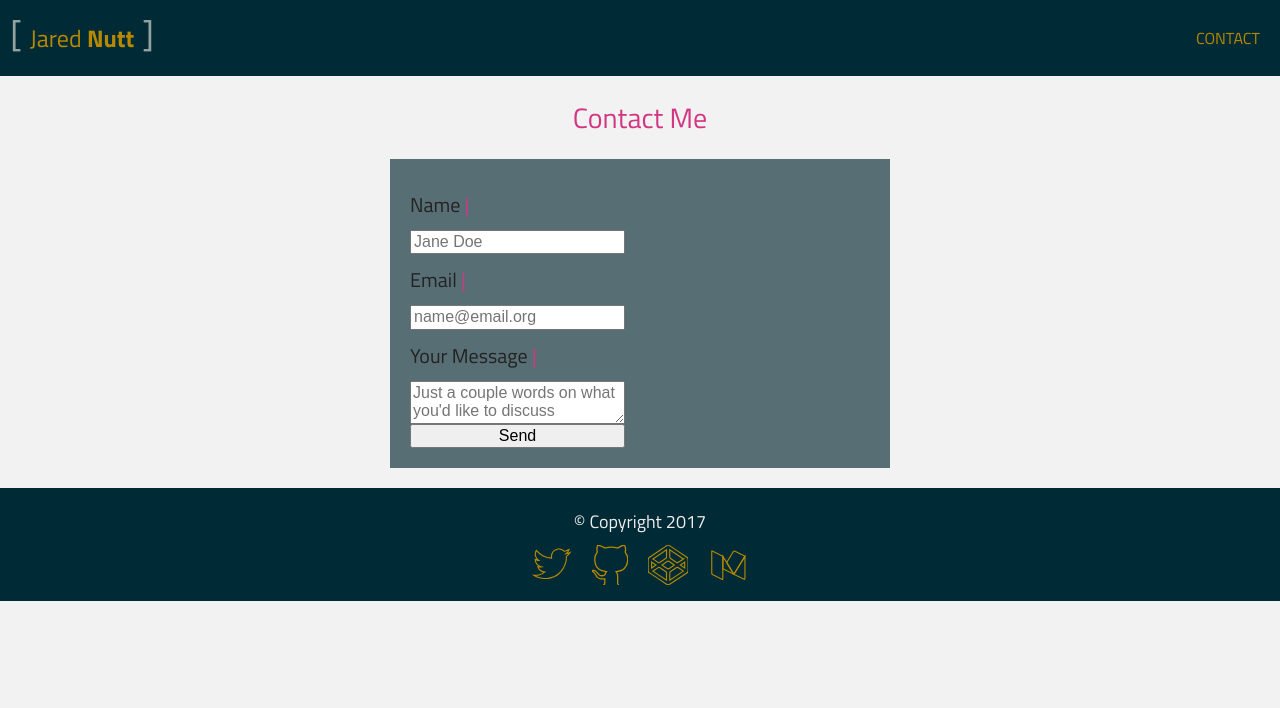
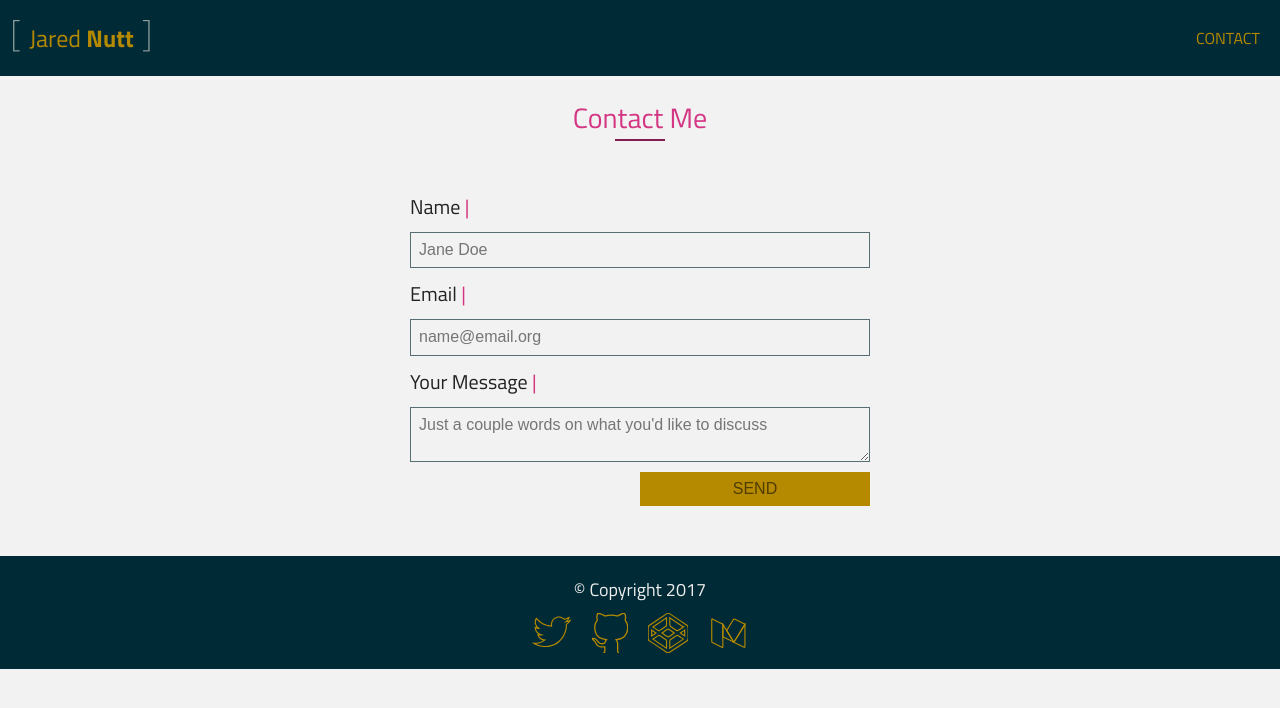
Before and after one commit to DarthOstrich/darthostrich.github.io, a Jekyll site: the page built from contact.html, in a window 1280 px wide. Shown: the top 708 px of the page. Built offline with Jekyll 4.4.1, drawn with Linux system fonts in a browser that asks for light colours.

Commit message:
updated form field

```diff
--- a/_sass/base/_typography.scss
+++ b/_sass/base/_typography.scss
@@ -92,8 +92,7 @@ p {
 }
 
 blockquote {
-  font-family: 'Oswald', sans-serif;
-  font-weight: 300;
+  font-weight: 200;
   font-size: 4rem;
   padding: 4rem;
 }
--- a/_sass/components/_form.scss
+++ b/_sass/components/_form.scss
@@ -5,17 +5,38 @@
     margin: 2rem auto;
     justify-content: center;
     align-content: space-between;
-    background: $bg-color-dark;
+    // background: $mid-grey;
     padding: 2rem;
 }
 .form__label {
     @extend h3;
     font-size: 2rem;
 }
-.form__input--text{
-
+.form__input {
+    padding: .5em;
+    // background: $mid-grey;
+    background: $bg-color-light;
+    border:  solid 1px $bg-color-dark;
+    width: 100%;
 }
-
-.form__input {
-
+.form__button{
+    margin: 1rem 0 1rem auto;
+    width: 50%;
+    padding: .5em;
+    text-transform: uppercase;
+    background: $link;
+    color: $link--dark;
+    border: none;
+    cursor: pointer;
+    &:active{
+        background: $link--dark;
+        color: $link;
+    }
 }
+.form__textarea{
+    padding: .5em;
+    // background: $mid-grey;
+    background: $bg-color-light;
+    border:  solid 1px $bg-color-dark;
+    width: 100%;
+}
--- a/contact.html
+++ b/contact.html
@@ -6,7 +6,7 @@ title: Jared Nutt | Contact
 https://formspree.io/
 {% endcomment %}
 <section>
-	<h1>Contact Me</h1>
+	<h1 class="headline--underscore">Contact Me</h1>
 	<form action="https://formspree.io/your@email.com" method="POST" class="form">
     <label for="name" class="form__label">Name</label>
     <input type="text" name="name" placeholder="Jane Doe" class="form__input form__input--text">
@@ -14,6 +14,6 @@ https://formspree.io/
     <input type="email" name="_replyto" placeholder="name@email.org" class="form__input form__input--email">
     <label for="message" class="form__label">Your Message</label>
     <textarea type="email" name="message" placeholder="Just a couple words on what you'd like to discuss" class="form__textarea"></textarea>
-    <button type="submit">Send</button>
+    <button type="submit" class="form__button">Send</button>
 </form>
 </section>
--- a/css/main.scss
+++ b/css/main.scss
@@ -1,7 +1,7 @@
 ---
 ---
 @charset 'UTF-8';
-@import url('https://fonts.googleapis.com/css?family=Oswald:300|Titillium+Web:400,700');
+@import url('https://fonts.googleapis.com/css?family=Titillium+Web:200,400,700');
 
 // 1. Configuration and helpers
 @import
```
